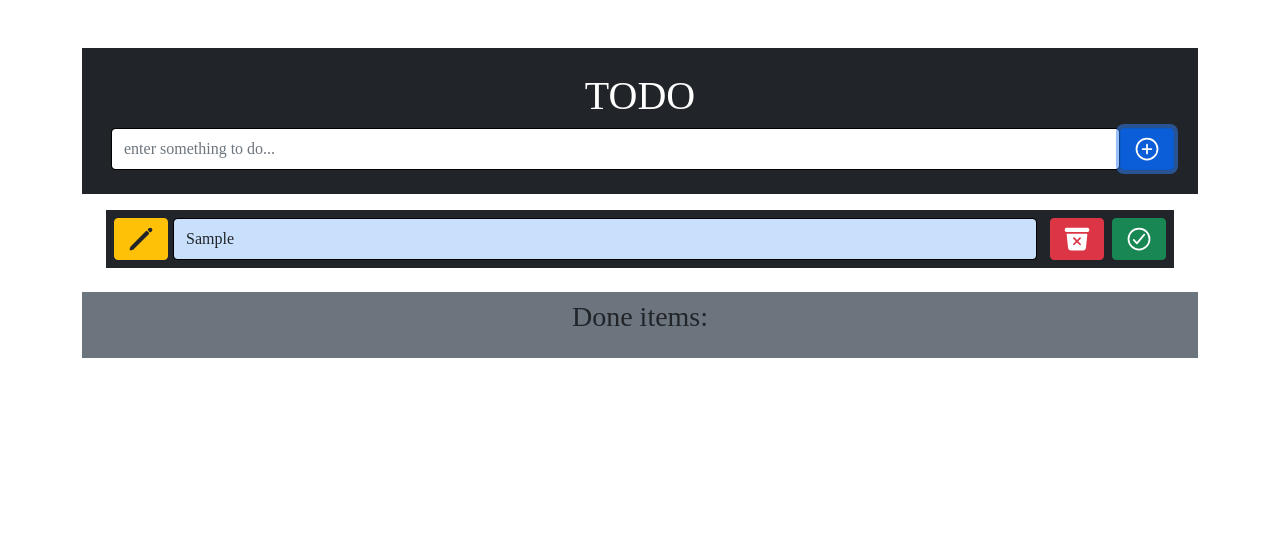
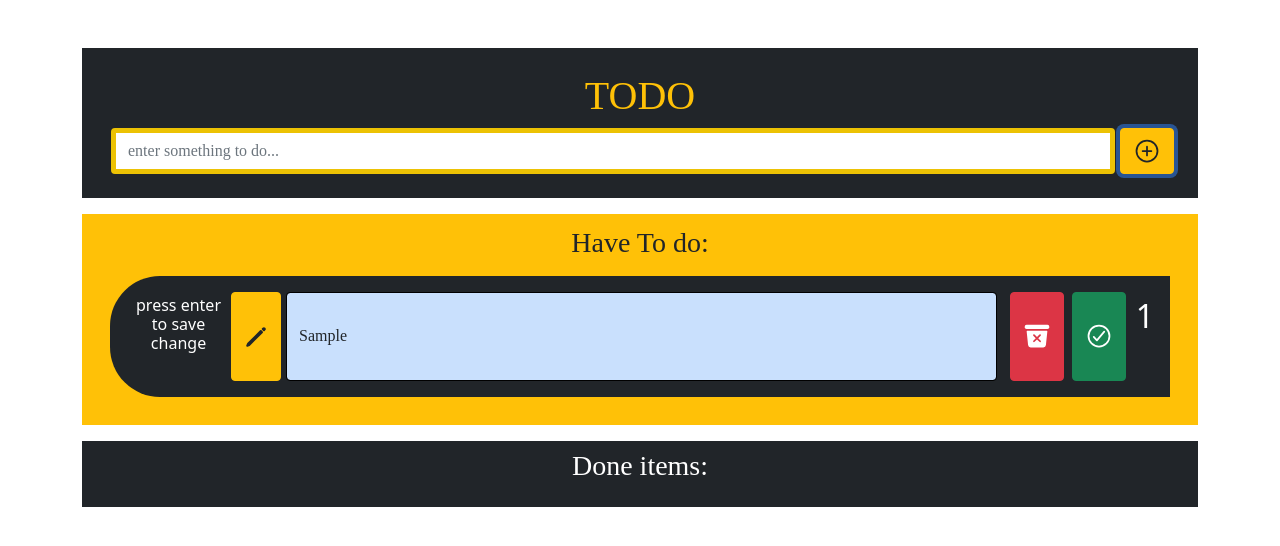
Before and after one commit to nargesabolhasan/Narges-hajabolhasan-hw15-maktab66, a React (Create React App) app in the folder 1/my-app1/: page / in a window 1280 px wide. Both pictures are taken after typing "Sample" into the empty fields and a click on the button 1147 px from the left and 149 px from the top of the page. Shown: the top 546 px of the page. Built offline with nearby package versions, Linux system fonts and the light colour scheme; a web font is replaced by a local one.

Commit message:
background and buttons color changed

```diff
--- a/1/my-app1/src/components/Todo.js
+++ b/1/my-app1/src/components/Todo.js
@@ -76,7 +76,7 @@ export default class Todo extends Component {
               doneTodo={this.doneTodo}
               setUpdate={this.setUpdate}
             />
-            <div className='bg-secondary p-2'>
+            <div className='bg-dark text-white p-2'>
               <h3 className='text-center'>Done items:</h3>
               <ul >
                 {this.state.done.map((item, i) => {
@@ -84,15 +84,17 @@ export default class Todo extends Component {
                     <li key={i}
                       className={style.doneHolder}
                     >
-                      <span className="mx-auto fs-5 ">
-                        {item.ban.text}
-                      </span>
                       <Button
                         className="bg-success border-success"
                         onClick={() => this.undoItem(item)}
                       >
-                      <IoArrowUndoCircleOutline className="fs-4 mx-auto"/>
+                        <IoArrowUndoCircleOutline className="fs-4 mx-auto" />
                       </Button>
+                      <span className="p-2 w-6 bd-highlight fs-5 ">
+                        {item.ban.text}
+                      </span>
+
+                      <apan className="text-success float-end fs-2 px-4">{i + 1}</apan>
                     </li>
                   )
                 })}
--- a/1/my-app1/src/components/Todoform.js
+++ b/1/my-app1/src/components/Todoform.js
@@ -43,7 +43,7 @@ export default class Todoform extends Component {
         const { inputValue } = this.state
         return (
             <div className="mb-3 mt-5  bg-dark p-4">
-                <h1 className="text-center text-white">TODO</h1>
+                <h1 className="text-center text-warning">TODO</h1>
                 <Form onSubmit={this.formSubmit}>
                     <Form.Group className="d-flex flex-row justify-content-center">
                         <Form.Control
@@ -55,8 +55,9 @@ export default class Todoform extends Component {
                             onChange={this.changeHandler}
                         />
                         <Button
+                            className="bg-warning border-warning"
                             type="submit"
-                        ><IoAddCircleOutline className="fs-3 mx-auto"/></Button>
+                        ><IoAddCircleOutline className="fs-3 mx-auto text-dark"/></Button>
                     </Form.Group>
 
                 </Form>
--- a/1/my-app1/src/components/Todolist.js
+++ b/1/my-app1/src/components/Todolist.js
@@ -1,7 +1,7 @@
 import React, { Component } from 'react';
-import { Form, Button,Container } from 'react-bootstrap';
+import { Form, Button, Container } from 'react-bootstrap';
 import 'bootstrap/dist/css/bootstrap.min.css';
-import { IoPencil,IoCheckmarkCircleOutline,IoTrashBin } from "react-icons/io5";
+import { IoPencil, IoCheckmarkCircleOutline, IoTrashBin } from "react-icons/io5";
 import style from './style.module.scss';
 
 class Todolist extends Component {
@@ -18,6 +18,8 @@ class Todolist extends Component {
     //--------
     handleEditing = event => {
         event.target.nextSibling.disabled = false;
+        let h = document.querySelectorAll('h6')
+        h.style.display = "none";
     }
     //---------
     handleUpdatedDone = event => {
@@ -26,24 +28,35 @@ class Todolist extends Component {
         }
     }
     //----------
-    componentWillUnmount(){
+    componentWillUnmount() {
         this.removeItem()
         this.doneItem()
     }
     //----------
     render() {
         return (
-            <Form>
+            <Form className='bg-warning p-1 mb-3'>
+                <h3
+                className='text-center text-dark fs-3 p-2 '
+                idName={style.titleTodo}
+                >Have To do:</h3>
                 {this.props.data.map((item, i) => {
                     return (
                         <Container >
                             <li
-                                className="d-flex justify-content-between bg-dark mb-4 p-2 "
+                                className="d-flex justify-content-between bg-dark mb-4 p-3"
+                                style={{borderRadius:"50px 0px 0px 50px"}}
                                 key={i}>
-
+                                <h6 className=" h6 text-white p-1 mb-4"
+                                style={{width:"150px",textAlign:"center"}}
+                                >press enter to save change</h6>
                                 <Button
                                     className="bg-warning border-warning text-dark"
-                                onClick={this.handleEditing}><IoPencil className="fs-3 mx-auto"/></Button>
+                                    onClick={this.handleEditing}>
+                                    <IoPencil
+                                        className="fs-4 mx-auto"
+                                    />
+                                </Button>
                                 <Form.Control
                                     className={style.inputstyle}
                                     disabled={true}
@@ -57,18 +70,24 @@ class Todolist extends Component {
                                     }}
                                     onKeyDown={this.handleUpdatedDone}
                                 />
+
                                 <Button
                                     className="bg-danger border-danger text-white mx-2"
                                     onClick={() => this.removeItem(item)}
-                            ><IoTrashBin className="fs-3 mx-auto"/></Button>
+                                ><IoTrashBin className="fs-3 mx-auto" /></Button>
                                 <Button
 
                                     className="bg-success border-success text-white fa-3"
                                     onClick={() => this.doneItem(item)}
                                 >
-                                <IoCheckmarkCircleOutline className="fs-3 mx-auto"/>
+                                    <IoCheckmarkCircleOutline className="fs-3 mx-auto" />
                                 </Button>
+                                <span
+                                className="text-white text-start fs-2"
+                                style={{marginLeft:'10px'}}
+                                >{i+1}</span>
                             </li>
+
                         </Container>
                     );
                 })
--- a/1/my-app1/src/components/style.module.scss
+++ b/1/my-app1/src/components/style.module.scss
@@ -1,10 +1,13 @@
+$font: 'Lalezar', cursive;
 ul{
     list-style-type:  none;
 }
 .doneHolder{
+    color:black;
     background-color:rgb(130, 219, 130);
     border-radius: 30px;
     margin-top: 10px;
+    margin-right: 20px;
     display: flex;
     flex-direction: row;
     justify-content: space-between;
@@ -15,7 +18,7 @@ input[type=text]:disabled {
     border:1px solid rgb(0, 0, 0);
 
 
-  }
+ }
 .h5text{
     color: rgb(88, 46, 112);
 }
@@ -24,11 +27,11 @@ input[type=text]:disabled {
 }
 .inputstyle{
     background-color: white;
-    border:1px solid rgb(0, 0, 0);
-    margin-left: 5px;
-    font-family: 'Lalezar', cursive;
+    border:5px solid rgb(236, 194, 4);
+    margin:0 5px;
+    font-family:$font
 
 }
 h1,h3,.btn{
-    font-family: 'Lalezar', cursive;
+    font-family:$font
 }
```
Lines whose indentation alone changed are shown as unchanged.
